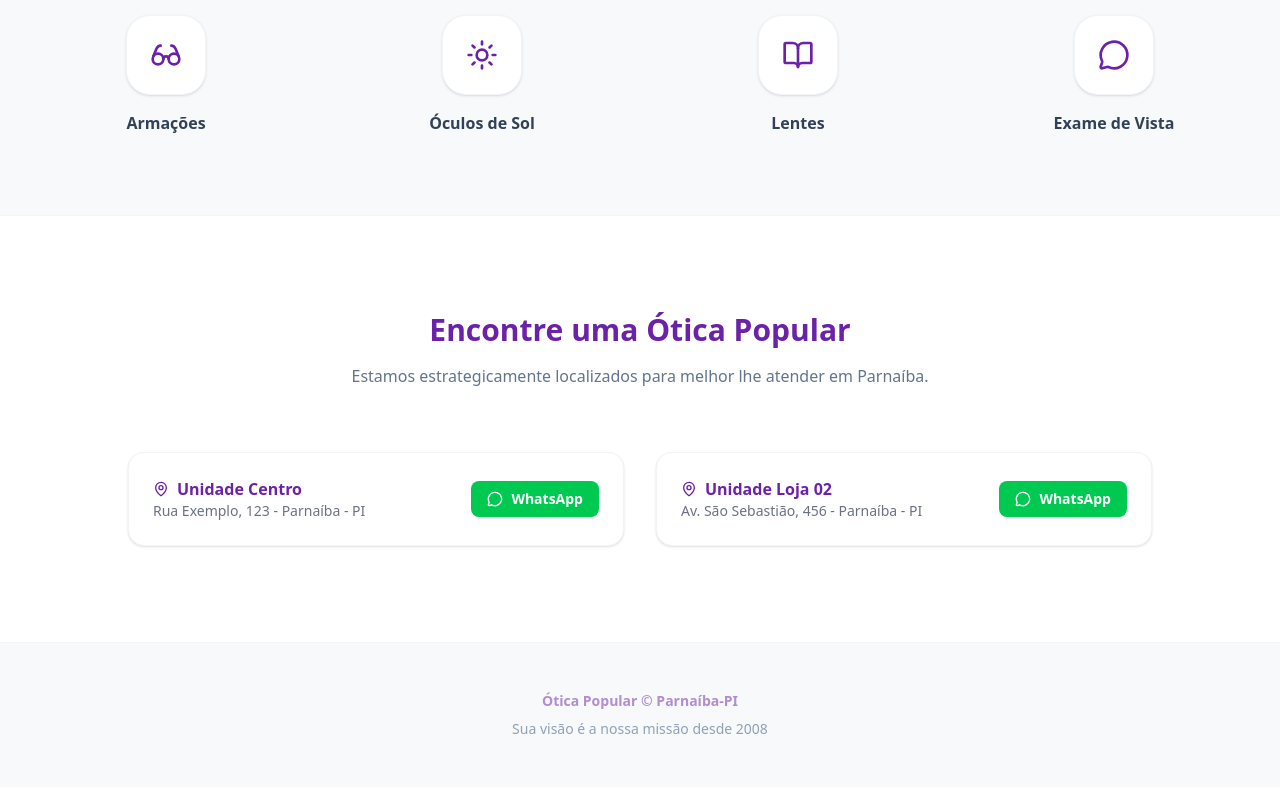
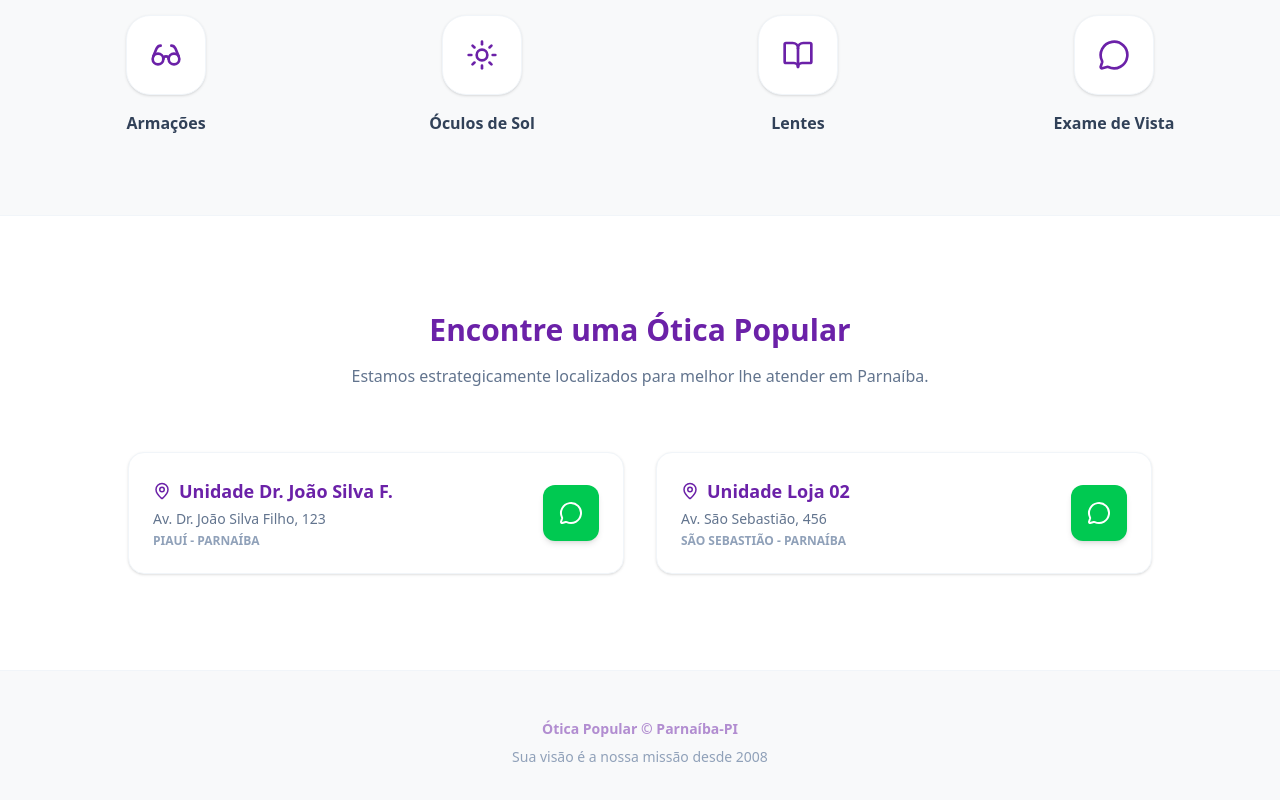
Before and after one commit to LorranFont/otica-popular-lp, a Next.js app: page / in a window 1280 px wide. Shown: the part 952-1752 px from the top of the page. Built offline with nearby package versions, Linux system fonts and the light colour scheme.

Commit message:
feat: centralizacao de dados em constants e mapeamento dinamico de unidades

```diff
--- a/app/page.tsx
+++ b/app/page.tsx
@@ -1,11 +1,19 @@
 import Image from "next/image";
-import { MessageCircle, MapPin, Glasses, Sun, BookOpen, Instagram, Facebook } from "lucide-react";
+import {
+  MessageCircle,
+  MapPin,
+  Glasses,
+  Sun,
+  BookOpen,
+  Instagram,
+  Facebook,
+} from "lucide-react";
 import CardUnidade from "../components/CardUnidade";
+import { UNIDADES } from "../constants";
 
 export default function Home() {
   return (
     <main className="min-h-screen bg-[#F8F9FA] font-sans text-slate-900">
-
       {/* 1. Header */}
       <header className="bg-white border-b border-slate-100 py-4 px-6 flex justify-between items-center sticky top-0 z-50">
         <Image
@@ -16,8 +24,18 @@ export default function Home() {
           className="object-contain"
         />
         <div className="flex gap-4 items-center">
-          <a href="#" className="text-slate-400 hover:text-otica-roxo transition-colors"><Instagram size={20} /></a>
-          <a href="#" className="text-slate-400 hover:text-otica-roxo transition-colors"><Facebook size={20} /></a>
+          <a
+            href="#"
+            className="text-slate-400 hover:text-otica-roxo transition-colors"
+          >
+            <Instagram size={20} />
+          </a>
+          <a
+            href="#"
+            className="text-slate-400 hover:text-otica-roxo transition-colors"
+          >
+            <Facebook size={20} />
+          </a>
           <button className="bg-green-500 text-white p-2.5 rounded-full hover:bg-green-600 transition-all shadow-sm">
             <MessageCircle size={20} />
           </button>
@@ -32,7 +50,8 @@ export default function Home() {
         <div className="container mx-auto px-6 relative z-10 flex flex-col md:flex-row items-center justify-between gap-12">
           <div className="max-w-xl text-center md:text-left">
             <h1 className="text-4xl md:text-6xl font-black text-white leading-[1.1] mb-6">
-              Modelos exclusivos para <span className="text-otica-amarelo">todos os estilos.</span>
+              Modelos exclusivos para{" "}
+              <span className="text-otica-amarelo">todos os estilos.</span>
             </h1>
             <p className="text-white/80 text-lg md:text-xl mb-8 font-medium">
               Há 18 anos cuidando da visão de quem mais amamos em Parnaíba.
@@ -49,26 +68,33 @@ export default function Home() {
 
           {/* Imagem */}
           <div className="relative w-full max-w-md aspect-square bg-white/5 rounded-[40px] border border-white/10 flex items-center justify-center italic text-white/20">
-             Foto da Modelo Aqui
+            Foto da Modelo Aqui
           </div>
         </div>
       </section>
 
       {/* 3. Categorias */}
       <section className="py-20 container mx-auto px-6">
-        <h2 className="text-center text-slate-400 uppercase tracking-[0.2em] text-xs font-bold mb-12">O que você procura?</h2>
+        <h2 className="text-center text-slate-400 uppercase tracking-[0.2em] text-xs font-bold mb-12">
+          O que você procura?
+        </h2>
         <div className="grid grid-cols-2 md:grid-cols-4 gap-8">
           {[
             { icon: Glasses, label: "Armações" },
             { icon: Sun, label: "Óculos de Sol" },
             { icon: BookOpen, label: "Lentes" },
-            { icon: MessageCircle, label: "Exame de Vista" }
+            { icon: MessageCircle, label: "Exame de Vista" },
           ].map((item, index) => (
-            <div key={index} className="flex flex-col items-center group cursor-pointer">
+            <div
+              key={index}
+              className="flex flex-col items-center group cursor-pointer"
+            >
               <div className="w-20 h-20 bg-white shadow-sm border border-slate-100 rounded-[24px] flex items-center justify-center text-otica-roxo group-hover:bg-otica-roxo group-hover:text-white transition-all duration-300 mb-4">
                 <item.icon size={32} />
               </div>
-              <span className="font-bold text-slate-700 group-hover:text-otica-roxo transition-colors">{item.label}</span>
+              <span className="font-bold text-slate-700 group-hover:text-otica-roxo transition-colors">
+                {item.label}
+              </span>
             </div>
           ))}
         </div>
@@ -78,19 +104,33 @@ export default function Home() {
       <section className="bg-white py-24 border-y border-slate-100">
         <div className="container mx-auto px-6">
           <div className="text-center max-w-2xl mx-auto mb-16">
-            <h3 className="text-3xl font-black text-otica-roxo mb-4">Encontre uma Ótica Popular</h3>
-            <p className="text-slate-500 font-medium">Estamos estrategicamente localizados para melhor lhe atender em Parnaíba.</p>
+            <h3 className="text-3xl font-black text-otica-roxo mb-4">
+              Encontre uma Ótica Popular
+            </h3>
+            <p className="text-slate-500 font-medium">
+              Estamos estrategicamente localizados para melhor lhe atender em
+              Parnaíba.
+            </p>
           </div>
 
           <div className="grid md:grid-cols-2 gap-8 max-w-5xl mx-auto">
-            <CardUnidade nome="Unidade Centro" cidade="Rua Exemplo, 123 - Parnaíba - PI" />
-            <CardUnidade nome="Unidade Loja 02" cidade="Av. São Sebastião, 456 - Parnaíba - PI" />
+            {UNIDADES.map((unidade) => (
+              <CardUnidade
+                key={unidade.id}
+                nome={unidade.nome}
+                endereco={unidade.endereco}
+                bairro={unidade.bairro}
+                linkWhats={unidade.linkWhats}
+              />
+            ))}
           </div>
         </div>
       </section>
 
       <footer className="py-12 text-center text-slate-400 text-sm">
-        <p className="font-bold text-otica-roxo/50 mb-2">Ótica Popular © Parnaíba-PI</p>
+        <p className="font-bold text-otica-roxo/50 mb-2">
+          Ótica Popular © Parnaíba-PI
+        </p>
         <p>Sua visão é a nossa missão desde 2008</p>
       </footer>
     </main>
--- a/components/CardUnidade.tsx
+++ b/components/CardUnidade.tsx
@@ -1,23 +1,29 @@
 import { MapPin, MessageCircle } from "lucide-react";
 
-// Props
 interface CardUnidadeProps {
   nome: string;
-  cidade: string;
+  endereco: string;
+  bairro: string;
+  linkWhats: string;
 }
 
-export default function CardUnidade({ nome, cidade }: CardUnidadeProps) {
+export default function CardUnidade({ nome, endereco, bairro, linkWhats }: CardUnidadeProps) {
   return (
-    <div className="bg-white p-6 rounded-2xl shadow-sm border border-gray-100 flex justify-between items-center hover:shadow-md transition-shadow">
+    <div className="bg-white p-6 rounded-2xl shadow-sm border border-slate-100 flex justify-between items-center hover:border-otica-roxo/30 transition-all group">
       <div>
-        <p className="font-bold text-otica-roxo flex items-center gap-2">
-          <MapPin size={16} /> {nome}
+        <p className="font-bold text-otica-roxo flex items-center gap-2 text-lg">
+          <MapPin size={18} className="text-otica-roxo" /> {nome}
         </p>
-        <p className="text-sm text-gray-500">{cidade}</p>
+        <p className="text-sm text-slate-500 mt-1">{endereco}</p>
+        <p className="text-xs text-slate-400 font-bold uppercase mt-1">{bairro} - Parnaíba</p>
       </div>
-      <button className="bg-green-500 text-white px-4 py-2 rounded-lg text-sm font-bold flex items-center gap-2 hover:bg-green-600">
-        <MessageCircle size={16} /> WhatsApp
-      </button>
+      <a
+        href={linkWhats}
+        target="_blank"
+        className="bg-green-500 text-white p-4 rounded-xl hover:bg-green-600 transition-all shadow-md group-hover:scale-110"
+      >
+        <MessageCircle size={24} />
+      </a>
     </div>
   );
 }
--- /dev/null
+++ b/constants.ts
@@ -0,0 +1,17 @@
+export const UNIDADES = [
+  {
+    id: 1,
+    nome: "Unidade Dr. João Silva F.",
+    endereco: "Av. Dr. João Silva Filho, 123",
+    bairro: "Piauí",
+    linkWhats: "https://wa.me/5586999999999"
+  },
+  {
+    id: 2,
+    nome: "Unidade Loja 02",
+    endereco: "Av. São Sebastião, 456",
+    bairro: "São Sebastião",
+    linkWhats: "https://wa.me/5586988888888"
+  }
+
+];
```
